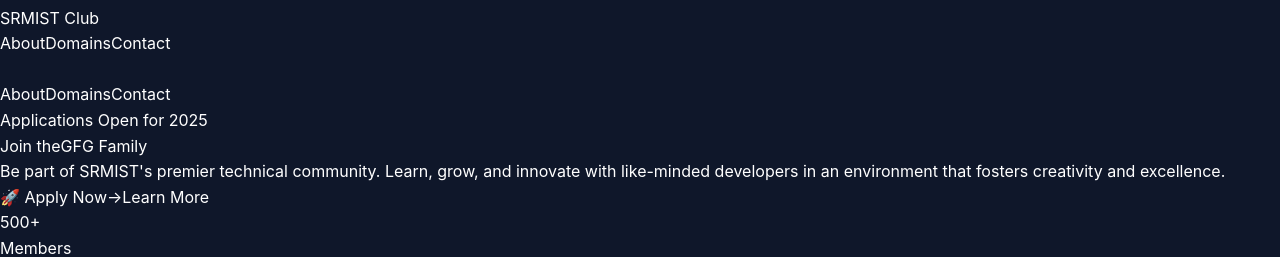
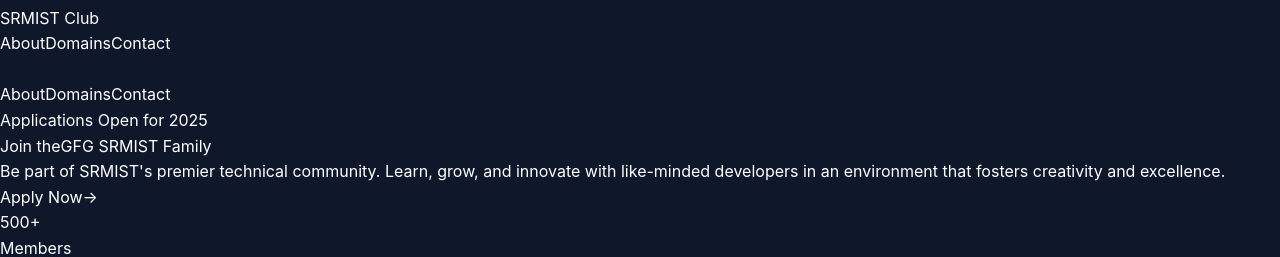
Before and after one commit to GeeksForGeeks-SRMIST/GFGSRMRecruitment2025, a React (Vite) app: page / in a window 1280 px wide. Shown: the part 1000-1257 px from the top of the page. Built offline with nearby package versions, Linux system fonts and the light colour scheme.

Commit message:
feat: add navbar

```diff
--- a/src/App.jsx
+++ b/src/App.jsx
@@ -137,7 +137,7 @@
                 <h1 className="text-4xl lg:text-5xl font-bold text-white leading-tight">
                   Join the
                   <span className="block bg-gradient-to-r from-green-400 to-emerald-500 bg-clip-text text-transparent">
-                    GFG Family
+                    GFG SRMIST Family
                   </span>
                 </h1>
 
@@ -153,14 +153,14 @@
                   className="group bg-gradient-to-r from-green-500 to-emerald-600 hover:from-green-600 hover:to-emerald-700 text-white font-semibold py-3 px-8 rounded-lg shadow-lg hover:shadow-green-500/25 transform hover:scale-105 transition-all duration-300 border border-green-400/20"
                 >
                   <span className="flex items-center space-x-2">
-                    <span>🚀 Apply Now</span>
+                    <span>Apply Now</span>
                     <span className="group-hover:translate-x-1 transition-transform duration-300">→</span>
                   </span>
                 </button>
-
+{/*
                 <button className="text-green-400 hover:text-white border border-green-400/30 hover:border-green-400/60 font-medium py-3 px-6 rounded-lg transition-all duration-300 hover:bg-green-400/10">
                   Learn More
-                </button>
+                </button> */}
               </div>
 
               {/* Quick Stats */}
@@ -184,8 +184,8 @@
             <div className="space-y-8">
               {/* GFG Logo Card */}
               <div className="relative group">
-                <div className="w-48 h-48 mx-auto bg-gradient-to-br from-green-500/20 to-emerald-600/20 rounded-2xl flex items-center justify-center shadow-2xl border border-green-400/30 backdrop-blur-sm hover:border-green-300/50 transition-all duration-300">
-                  <div className="w-32 h-32 bg-gradient-to-br from-green-500 to-emerald-600 rounded-xl flex items-center justify-center shadow-lg">
+                <div className="w-48 h-48 mx-auto bg-gradient-to-br from-green-500/20 to-emerald-600/20 rounded-full flex items-center justify-center shadow-2xl border border-green-400/30 backdrop-blur-sm hover:border-green-300/50 transition-all duration-300">
+                  <div className="w-32 h-32 bg-gradient-to-br from-green-500 to-emerald-600 rounded-full flex items-center justify-center shadow-lg">
                     <img
                       src="https://play-lh.googleusercontent.com/ZI21NMObsjB7DbPU_EXRymHJL3HQpfsrB2N4CWb-diXm4xjl_13mmetYQZvcpgGf-64"
                       alt="GFG Logo"
@@ -194,7 +194,7 @@
                   </div>
                 </div>
                 {/* Glow effect */}
-                <div className="absolute inset-0 w-48 h-48 bg-gradient-to-br from-green-400/20 to-emerald-500/20 rounded-2xl blur-xl opacity-0 group-hover:opacity-100 transition-opacity duration-300 -z-10"></div>
+                <div className="absolute inset-0 w-48 h-48 bg-gradient-to-br from-green-400/20 to-emerald-500/20 rounded-full blur-xl opacity-0 group-hover:opacity-100 transition-opacity duration-300 -z-10"></div>
               </div>
 
               {/* Feature Cards */}
```
